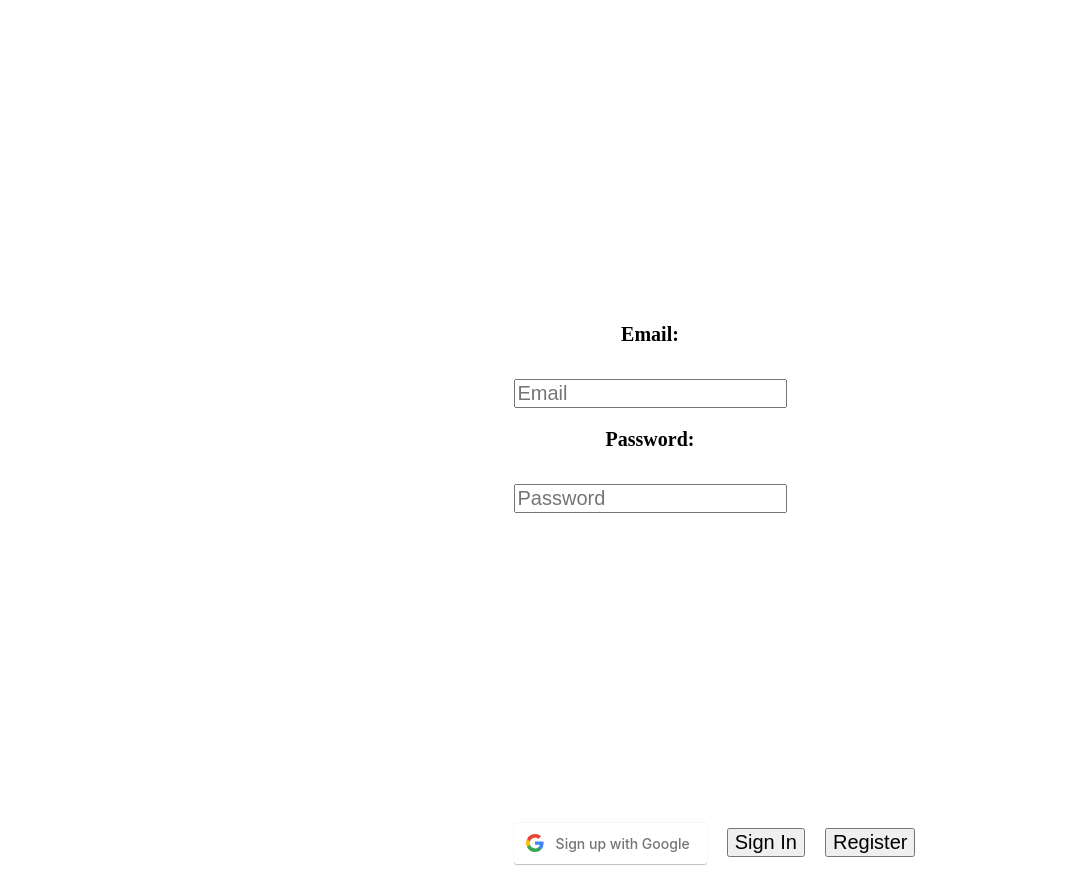
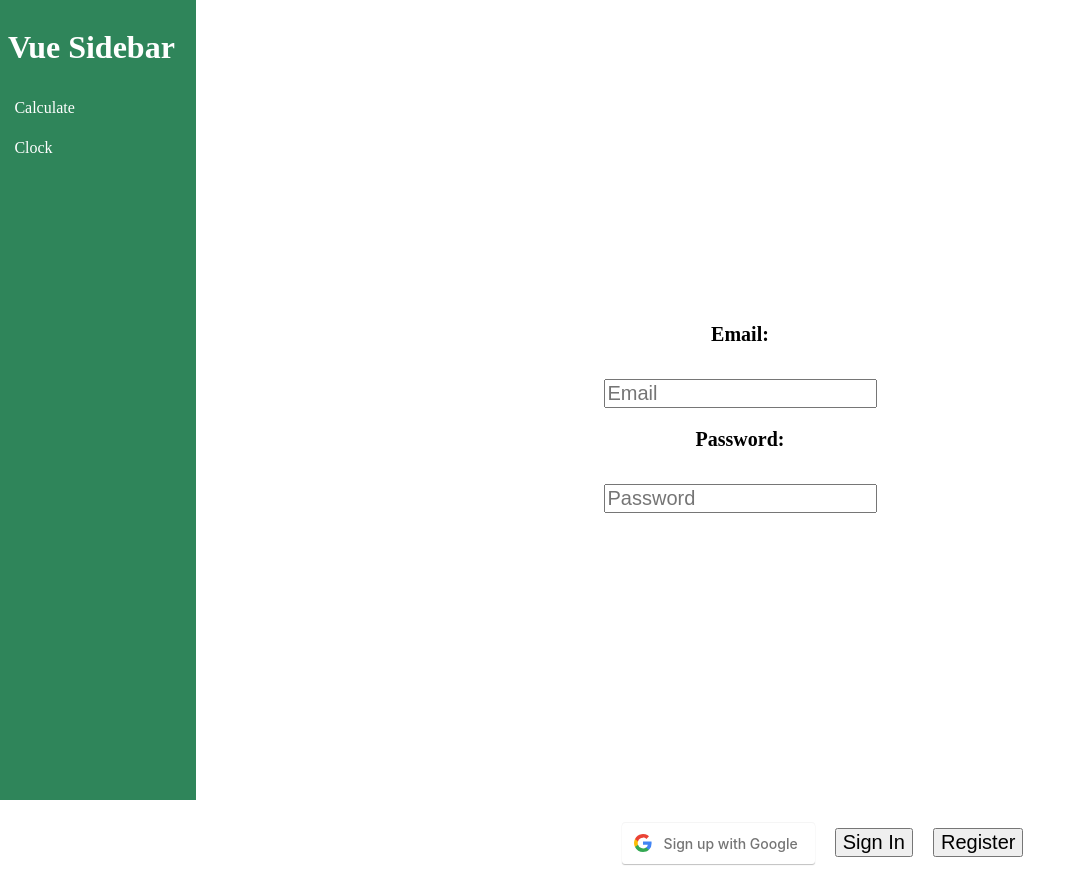
Before and after one commit to CarterrRyan/my-web-app, a Vue app: page /signin in a window 1280 px wide. Shown: the whole page, without its empty margins (0-1086 px from the left). Built offline with nearby package versions, Linux system fonts and the light colour scheme.

Commit message:
added a sidebar. only issue is i cant get it off every screen and only on to the homeComponent and the font awesome icons will not load.

```diff
--- a/package.json
+++ b/package.json
@@ -14,6 +14,7 @@
     "crypto": "^1.0.1",
     "express": "^4.18.2",
     "firebase": "^10.8.0",
+    "font-awesome": "^4.7.0",
     "vue": "^3.2.13",
     "vue-router": "^4.2.5"
   },
--- a/src/App.vue
+++ b/src/App.vue
@@ -1,14 +1,11 @@
-<template>
-<div>
-  <router-view></router-view>
-</div>
-</template>
-
 <script>
-
+import SideBar from './components/sidebar/sidebarPanel.vue'
+import {sidebarWidth} from './components/sidebar/state.js'
 export default {
   name: 'App',
-  components: {
+  components: {SideBar},
+  setup(){
+    return {sidebarWidth}
   },
   mounted(){
     this.$router.push('/signin');
@@ -16,5 +13,15 @@ export default {
 }
 </script>
 
+
+<template>
+  <SideBar />
+<div :style="{'margin-left': sidebarWidth}">
+  <router-view></router-view>
+</div>
+</template>
+
+
+
 <style>
 </style>
--- a/src/components/homeComponent.vue
+++ b/src/components/homeComponent.vue
@@ -1,4 +1,5 @@
 <template>
+
   <div>
     <h1>Home</h1>
     <button @click="Calculator" class = calculator>Calculator</button>
@@ -7,6 +8,7 @@
 </template>
 
 <script>
+
 export default {
   name: 'HomeComponent',
   methods:{
--- /dev/null
+++ b/src/components/sidebar/SidebarLink.vue
@@ -0,0 +1,60 @@
+<script>
+import {computed}from 'vue'
+import {useRoute} from 'vue-router'
+import {collapsed} from './state.js'
+
+export default {
+  props:{
+    to:{type: String, required: true},
+    icon:{type: String, required: true},
+  },
+  setup(props){
+    const route = useRoute()
+    const isActive = computed(()=> route.path === props.to)
+    return {isActive, collapsed}
+  }
+}
+</script>
+
+<template>
+    <router-link :to="to" class="link" :class="{active:isActive}">
+        <i class="icon" :class="icon"></i>
+        <Transition name="fade">
+            <span v-if ="!collapsed">
+                <slot />
+            </span>
+        </Transition>
+    </router-link>
+</template>
+<style scoped>
+.fade-enter-active,
+.fade-leave-active {
+    transition: opacity 0.1s;
+}
+.fade-enter,
+.fade-leave.to{
+    opacity:0;
+}
+.link{
+    display: flex;
+    align-items: center;
+    cursor:pointer;
+    padding:relative;
+    font-weight:400;
+    user-select:none;
+    margin:0.1em 0;
+    padding:0.4em;
+    border-radius:0.25em;
+    height:1.5em;
+    color:white;
+    text-decoration:none;
+}
+.link:hover{
+    background-color:var(--sidebar-item-hover);
+}
+.link.icon{
+    flex-shrink:0;
+    width:25px;
+    margin-right:10px;
+}
+</style>
--- /dev/null
+++ b/src/components/sidebar/sidebarPanel.vue
@@ -0,0 +1,71 @@
+<script>
+import SidebarLink from './SidebarLink.vue';
+import sidebarLink from './SidebarLink.vue'
+import { collapsed, toggleSidebar, sidebarWidth } from './state.js'
+export default {
+  props:{},
+  components:{ sidebarLink, SidebarLink },
+  setup(){
+    return { collapsed, toggleSidebar, sidebarWidth }
+  }
+
+}
+</script>
+<template>
+  <div class="sidebar" :style="{ width: sidebarWidth }">
+    <h1>
+      <span v-if="collapsed">
+        <div>V</div>
+        <div>S</div>
+      </span>
+      <span v-else>Vue Sidebar</span>
+    </h1>
+    <SidebarLink to="/calculate" icon="fas fa-calculator">Calculate</SidebarLink>
+    <sidebarLink to="/clock" icon="fas fa-clock">Clock</sidebarLink>
+
+
+    <span
+      class="collapse-icon"
+      :class="{ 'rotate-180': collapsed }"
+      @click="toggleSidebar"
+    >
+    <i class="fas fa-angle-double-left"></i>
+    </span>
+  </div>
+</template>
+
+
+<style>
+:root {
+    --sidebar-bg-color: #2f855a;
+    --sidebar-item-hover: #38a169;
+    --sidebar-item-active: #276749;
+}
+</style>
+<style scoped>
+.sidebar {
+    color: white;
+    background-color: var(--sidebar-bg-color);
+    float: left;
+    position: fixed;
+    z-index:1;
+    top:0;
+    left:0;
+    bottom:0;
+    padding:0.5em;
+    transition: 0.3s ease;
+    display:flex;
+    flex-direction: column;
+}
+.collapse-icon{
+  position: absolute;
+  bottom:0;
+  padding:0.75em;
+  color: rgba(255, 255, 255, 0.7);
+  transition:0.2 linear;
+}
+.rotate-180{
+  transform: rotate(180deg);
+  transition:0.2 linear;
+}
+</style>
--- /dev/null
+++ b/src/components/sidebar/state.js
@@ -0,0 +1,10 @@
+import {ref,computed} from 'vue'
+
+export const collapsed = ref(false)
+export const toggleSidebar = () =>(collapsed.value = !collapsed.value)
+
+export const SIDEBAR_WIDTH = 180
+export const SIDEBAR_WIDTH_COLLAPSED = 48
+export const sidebarWidth = computed(
+    () => `${collapsed.value ? SIDEBAR_WIDTH_COLLAPSED: SIDEBAR_WIDTH}px`
+)
```
Also changed, not shown: 1 other file (tests, documents, lock files or other folders).
